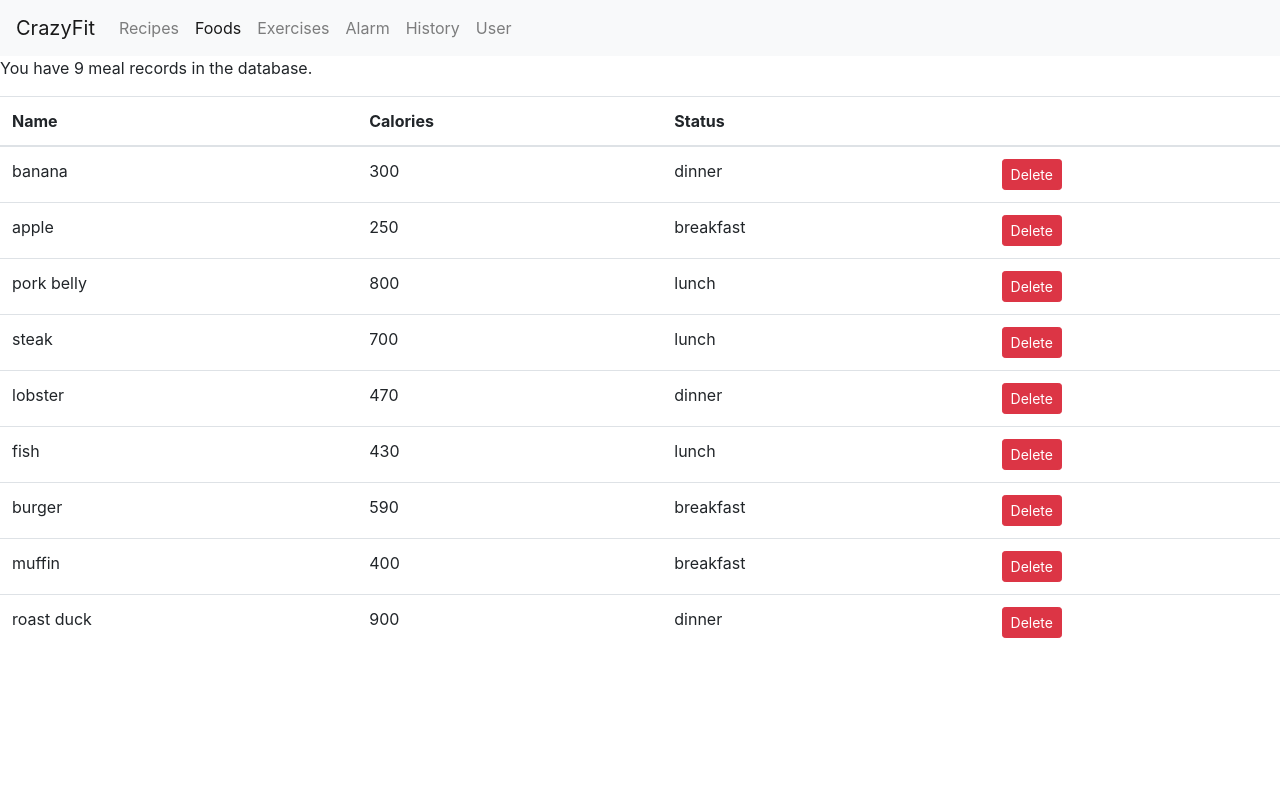
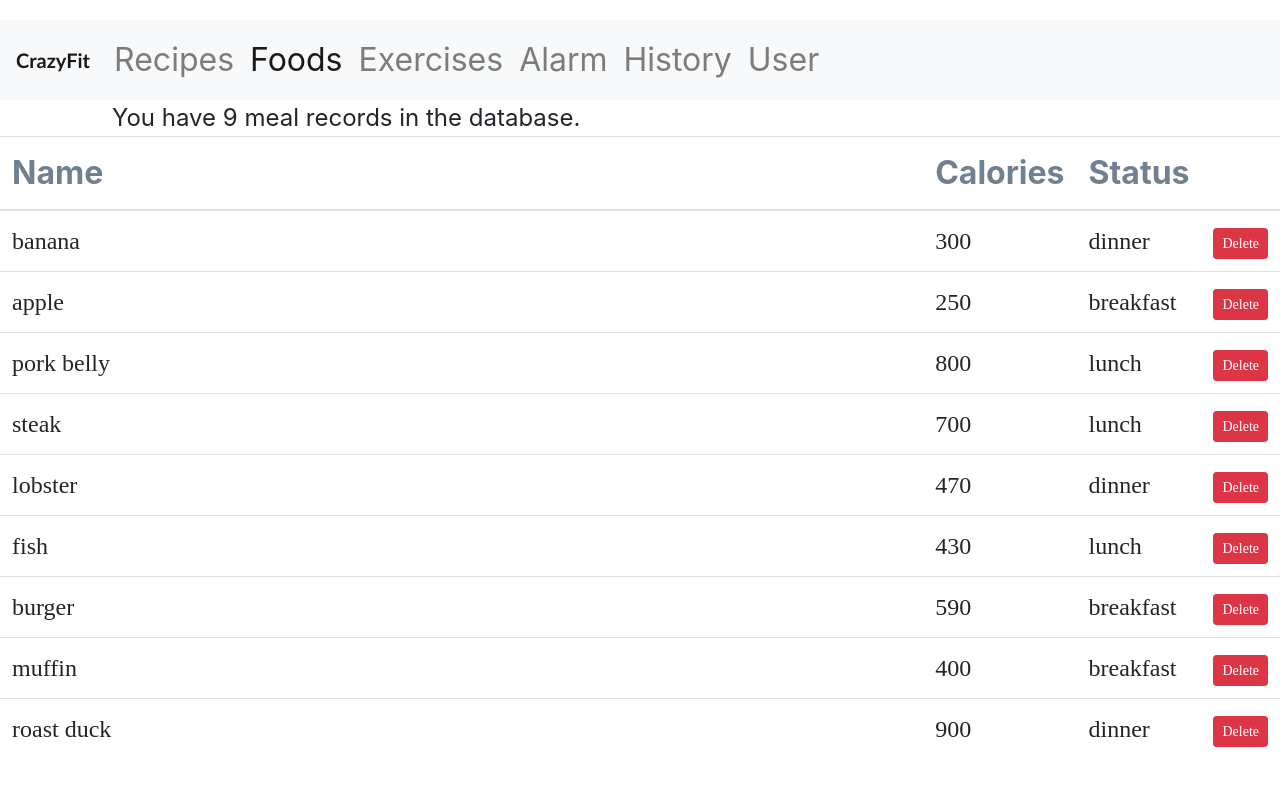
Before and after one commit to evegogogo/WebProject-React, a React (Create React App) app: page /foods in a window 1280 px wide. Shown: the top 786 px of the page. Built offline with nearby package versions, Linux system fonts and the light colour scheme.

Commit message:
basic styling

```diff
--- a/src/App.css
+++ b/src/App.css
@@ -64,3 +64,31 @@
     transform: rotate(360deg);
   }
 }
+
+.navbar-brand {
+  font-size:xx-large;
+  font-weight: bold;
+  font-family: 'Trebuchet MS', 'Lucida Sans Unicode', 'Lucida Grande', 'Lucida Sans', Arial, sans-serif;
+}
+
+.note {
+  padding: 0 7rem;
+  margin: 0 auto;
+  font-size: x-large;
+}
+
+.navbar-nav {
+  font-size: xx-large;
+  padding: 0rem 5rem;
+}
+
+table .col-name {
+  font-size: xx-large;
+  font-family: -apple-system, BlinkMacSystemFont, 'Segoe UI', Roboto, Oxygen, Ubuntu, Cantarell, 'Open Sans', 'Helvetica Neue', sans-serif;
+  color: slategrey;
+}
+
+table .col {
+  font-size: x-large;
+  font-family: cursive;
+}
--- a/src/foods.jsx
+++ b/src/foods.jsx
@@ -1,5 +1,6 @@
 import React, { Component } from "react";
 import { getFoods } from "./services/fakeFoodService";
+import "./App.css";
 
 class Foods extends Component {
   state = {
@@ -15,28 +16,28 @@ class Foods extends Component {
 
 
     if (this.state.foods.length === 0) return (
-      <p>You have no meal records.</p>
+      <p className="note">You have no meal records.</p>
     );
 
     return (
       <React.Fragment>
-        <p>You have {this.state.foods.length} meal records in the database.</p>
+        <p className="note">You have {this.state.foods.length} meal records in the database.</p>
         <table className="table">
           <thead>
             <tr>
-              <th>Name</th>
-              <th>Calories</th>
-              <th>Status</th>
+              <th className="col-name">Name</th>
+              <th className="col-name">Calories</th>
+              <th className="col-name">Status</th>
               <th></th>
             </tr>
           </thead>
           <tbody>
             {this.state.foods.map(f => (
               <tr key={f._id}>
-                <td>{f.name}</td>
-                <td>{f.calories}</td>
-                <td>{f.status}</td>
-                <td><button onClick={() => this.handleDelete(f)} className="btn btn-danger btn-sm">Delete</button></td>
+                <td className="col">{f.name}</td>
+                <td className="col">{f.calories}</td>
+                <td className="col">{f.status}</td>
+                <td className="col"><button onClick={() => this.handleDelete(f)} className="btn btn-danger btn-sm">Delete</button></td>
               </tr>
             ))}
           </tbody>
--- a/src/index.css
+++ b/src/index.css
@@ -1,5 +1,6 @@
 body {
   margin: 0;
+  padding: 20px 0 0 0;
   font-family: -apple-system, BlinkMacSystemFont, 'Segoe UI', 'Roboto', 'Oxygen',
     'Ubuntu', 'Cantarell', 'Fira Sans', 'Droid Sans', 'Helvetica Neue',
     sans-serif;
```
